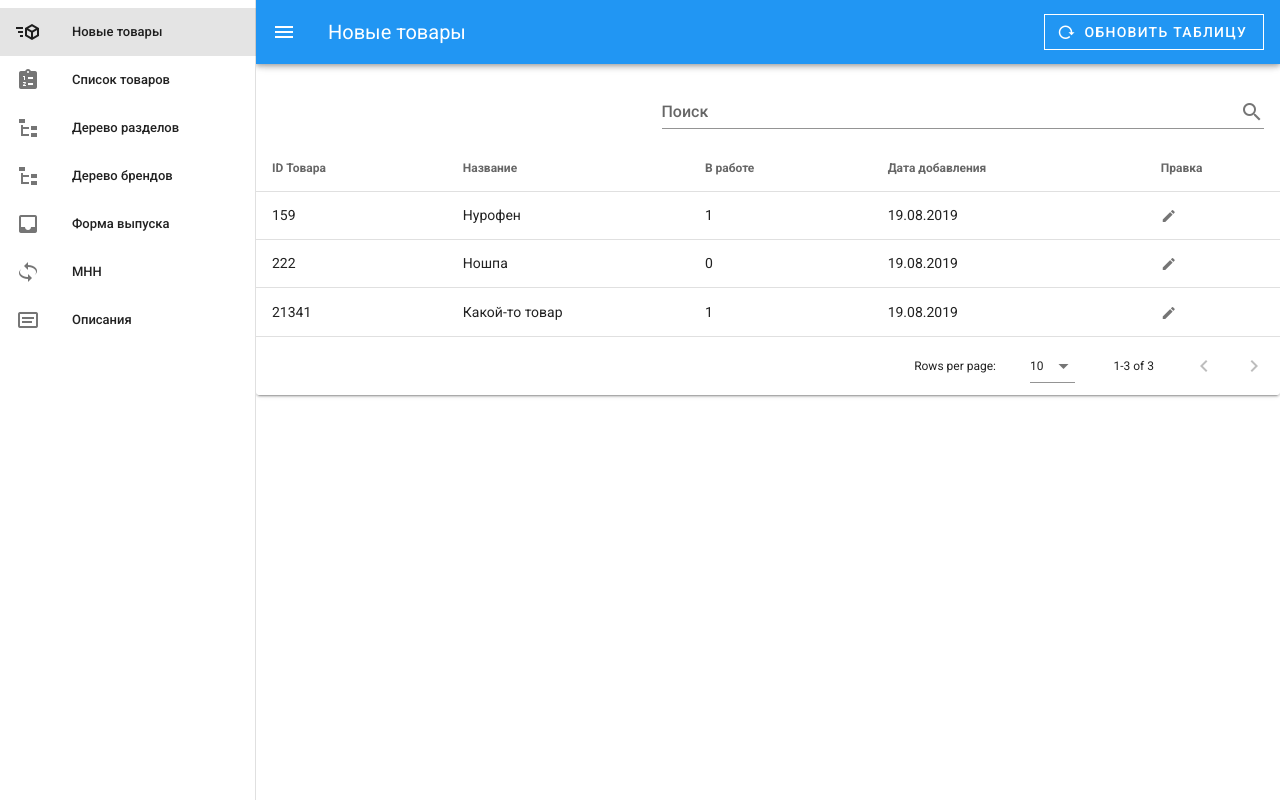
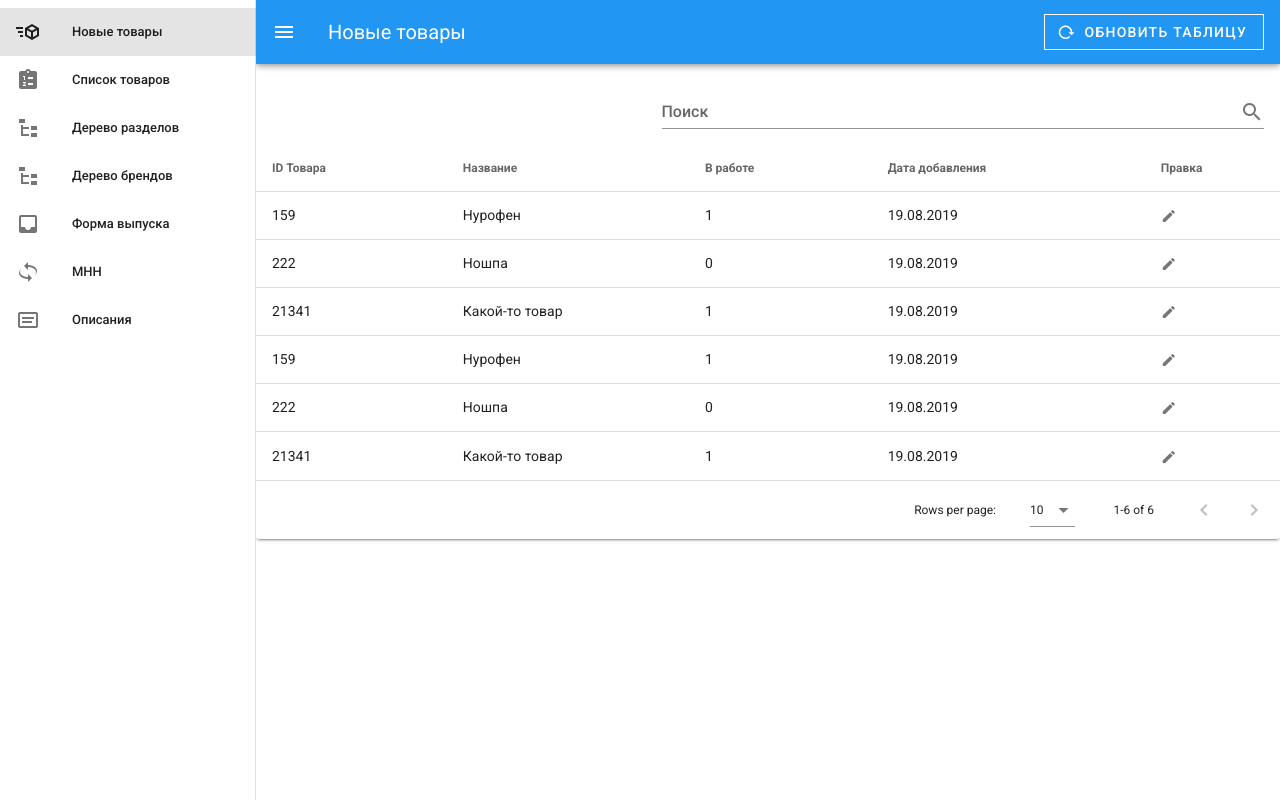
Before and after one commit to Shaihulud1/crm-symfony-vue, a Vue app in the folder frontside/: page / in a window 1280 px wide. Built offline with nearby package versions, Linux system fonts and the light colour scheme.

Commit message:
modal vue component + security firewall

```diff
--- a/frontside/src/App.vue
+++ b/frontside/src/App.vue
@@ -9,6 +9,9 @@
 const defaultLayout = "basic";
 
 export default {
+  beforeCreate: function(){
+
+  },
   computed:{
     layout() {
       return (this.$route.meta.layout || defaultLayout)
--- a/frontside/src/components/Product-edit-form.vue
+++ b/frontside/src/components/Product-edit-form.vue
@@ -1,13 +1,39 @@
 <template>
-    <div class="">
-        test
-    </div>
+    <v-dialog>
+      <v-card>
+        <v-card-title class="headline">Use Google's location service?</v-card-title>
+
+        <v-card-text>
+          Let Google help apps determine location. This means sending anonymous location data to Google, even when no apps are running.
+        </v-card-text>
+
+        <v-card-actions>
+          <div class="flex-grow-1"></div>
+
+          <v-btn
+            color="green darken-1"
+            text
+            @click=""
+          >
+            Disagree
+          </v-btn>
+
+          <v-btn
+            color="green darken-1"
+            text
+            @click=""
+          >
+            Agree
+          </v-btn>
+        </v-card-actions>
+      </v-card>
+      </v-dialog>
 </template>
 
 <script>
 
 
 export default {
-
+    name: "ProductEditor",
 };
 </script>
--- a/frontside/src/views/Newprods.vue
+++ b/frontside/src/views/Newprods.vue
@@ -1,36 +1,5 @@
 <template>
     <v-card>
-    <v-dialog
-      v-model="dialog"
-    >
-      <v-card>
-        <v-card-title class="headline">Use Google's location service?</v-card-title>
-
-        <v-card-text>
-          Let Google help apps determine location. This means sending anonymous location data to Google, even when no apps are running.
-        </v-card-text>
-
-        <v-card-actions>
-          <div class="flex-grow-1"></div>
-
-          <v-btn
-            color="green darken-1"
-            text
-            @click="dialog = false"
-          >
-            Disagree
-          </v-btn>
-
-          <v-btn
-            color="green darken-1"
-            text
-            @click="dialog = false"
-          >
-            Agree
-          </v-btn>
-        </v-card-actions>
-      </v-card>
-      </v-dialog>
       <v-card-title>
         <div class="flex-grow-1"></div>
         <v-text-field
@@ -57,27 +26,24 @@
             </v-icon>
           </template>
       </v-data-table>
+      <productFormModal></productFormModal>
   </v-card>
 
 </template>
 <script>
-
+  import productFormModal from "../components/Product-edit-form.vue";
 
   export default {
+    components:{
+        productFormModal
+    },
     methods: {
-        openEditProductModal: function(e)
-        {
-            this.dialog = true;
-            console.log(e);
-        }
     },
-    data () {
+    data: () => {
       return {
-        dialog: false,
         selected:[],
         search: '',
         headers: [
-
           { text: 'ID Товара', value: 'id_mp' },
           { text: 'Название', value: 'prod_name' },
           { text: 'В работе', value: 'in_work' },
@@ -103,6 +69,24 @@
             in_work: 1,
             date_insert: "19.08.2019",
           },
+          {
+            id_mp: 159,
+            prod_name: 'Нурофен',
+            in_work: 1,
+            date_insert: "19.08.2019",
+          },
+          {
+            id_mp: 222,
+            prod_name: 'Ношпа',
+            in_work: 0,
+            date_insert: "19.08.2019",
+          },
+          {
+            id_mp: 21341,
+            prod_name: 'Какой-то товар',
+            in_work: 1,
+            date_insert: "19.08.2019",
+          },
         ],
       }
     },
```
Also changed, not shown: 1 other file (tests, documents, lock files or other folders).
